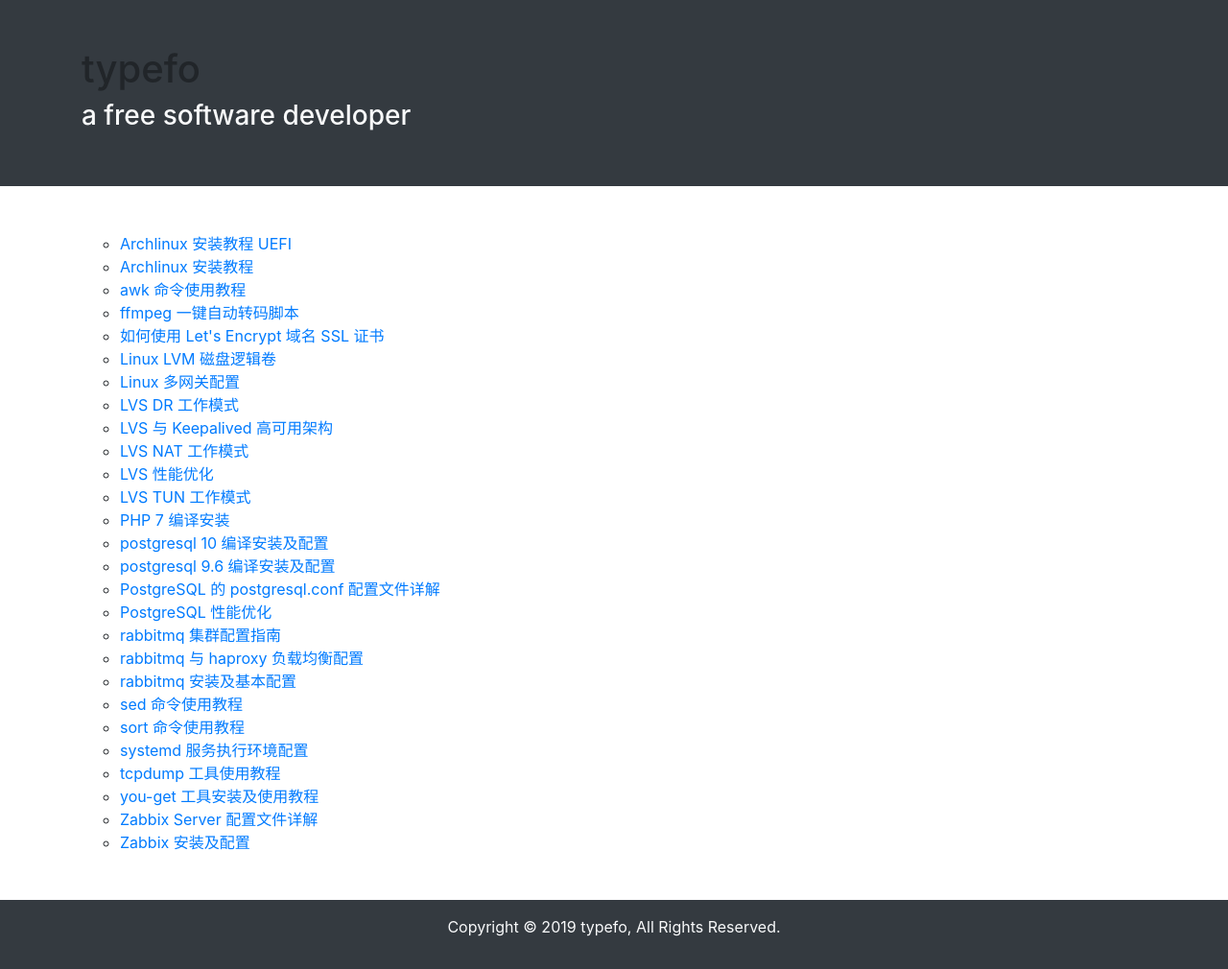
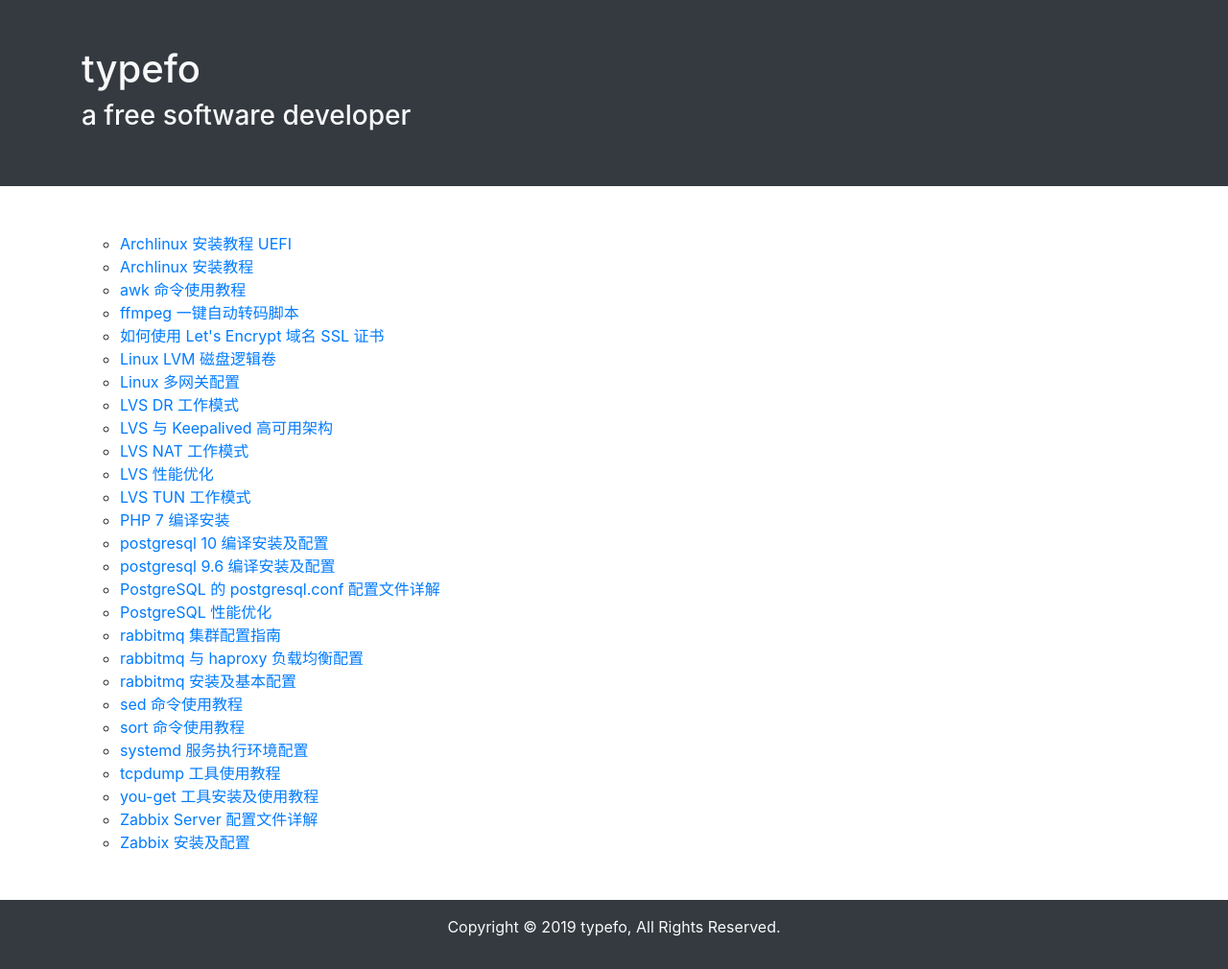
Before and after one commit to ehsud/blog, a Jekyll site: the page built from index.md, in a window 1280 px wide. Shown: the whole page at 96% size. Built offline with Jekyll 4.4.1, drawn with Linux system fonts in a browser that asks for light colours.

Commit message:
updated some files

```diff
--- a/_layouts/default.html
+++ b/_layouts/default.html
@@ -15,7 +15,7 @@
         <div class="container py-5">
             <div class="header row">
                 <div class="col">
-                    <h1 class="h1">{{ site.title }}</h1>
+                    <h1 class="h1 text-light">{{ site.title }}</h1>
                     <h2 class="h3 text-light">{{ site.description }}</h2>
                 </div>
             </div>
```
